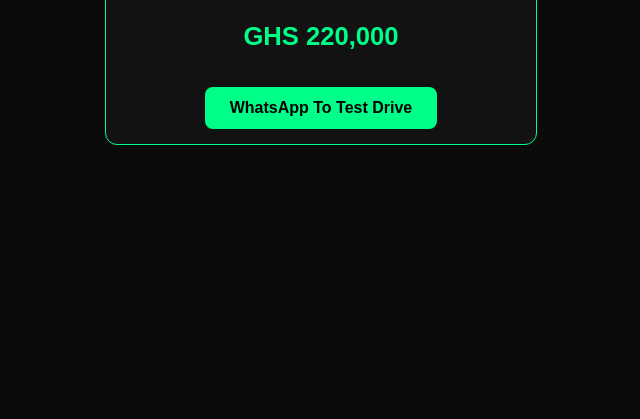
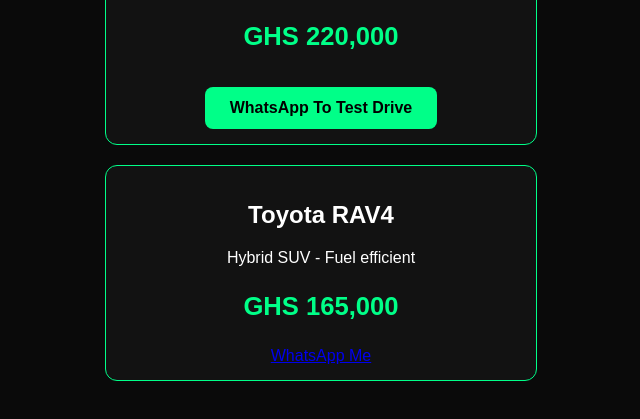
Before and after one commit to mikeflea88-rgb/my-first-repo, a plain HTML site: page index.html in a window 1280 px wide. Shown: the part 521-940 px from the top of the page, without its empty margins (319-959 px from the left). Before the commit the page ends 800 px from the top, so only its background shows below. Drawn offline with Linux system fonts and the light colour scheme.

Commit message:
Update index.html

```diff
--- a/index.html
+++ b/index.html
@@ -29,3 +29,8 @@ button a {color:black; text-decoration:none;}
 </div>
 </body>
 </html>
+<div class="car">
+  <h2>Toyota RAV4</h2>
+  <p>Hybrid SUV - Fuel efficient</p>
+  <p class="price">GHS 165,000</p>
+<a class="whatsapp-btn" href="https://wa.me/233576472365?text=Hi%20I'm%20interested%20in%20the%20Toyota%20RAV4">WhatsApp Me</a>
```
